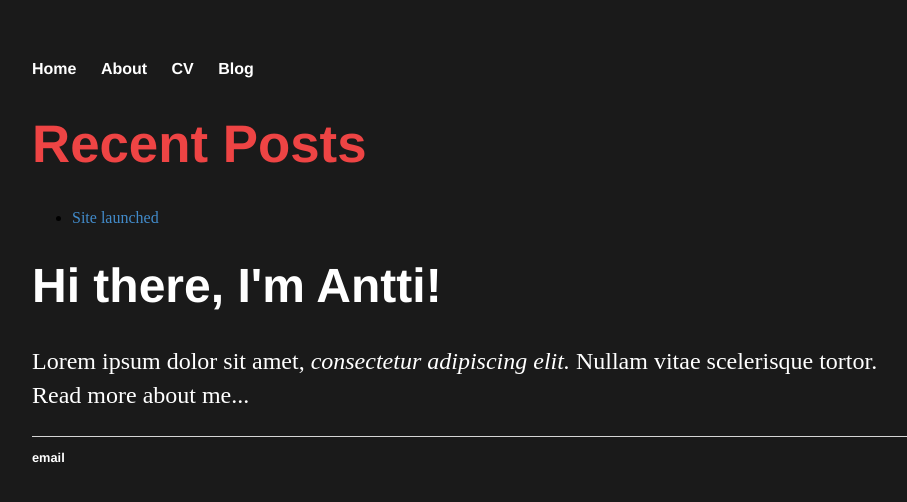
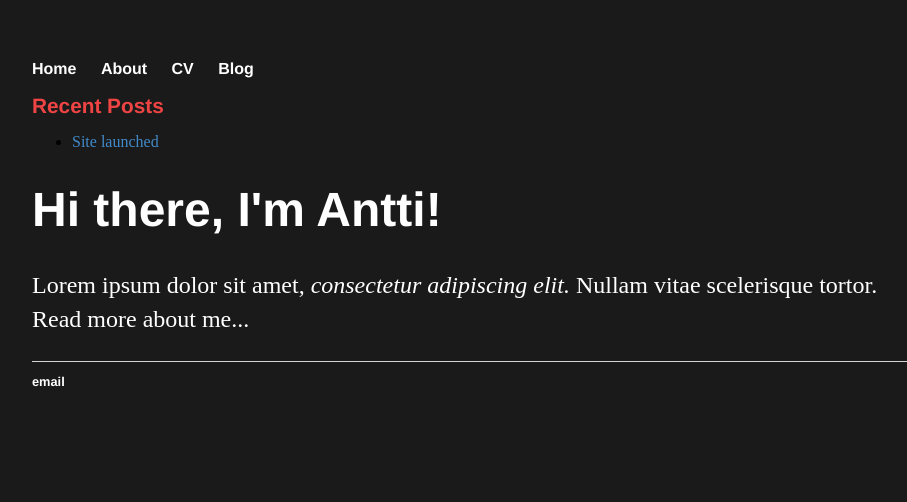
Before and after one commit to plantecophys/plantecophys, a Jekyll site: the page built from index.html, in a window 1280 px wide. Shown: the top 502 px of the page, without its empty margins (160-1067 px from the left). Built offline with Jekyll 4.4.1, drawn with Linux system fonts in a browser that asks for light colours; the list of posts is cut into pages by our own code.

Commit message:
Update main.css

```diff
--- a/css/main.css
+++ b/css/main.css
@@ -68,5 +68,5 @@ ul.posts li {
 
 .well h1 {
     color: #ee4444;
-    font-size: 3.3em;
+    font-size: 1.3em;
 }
```
